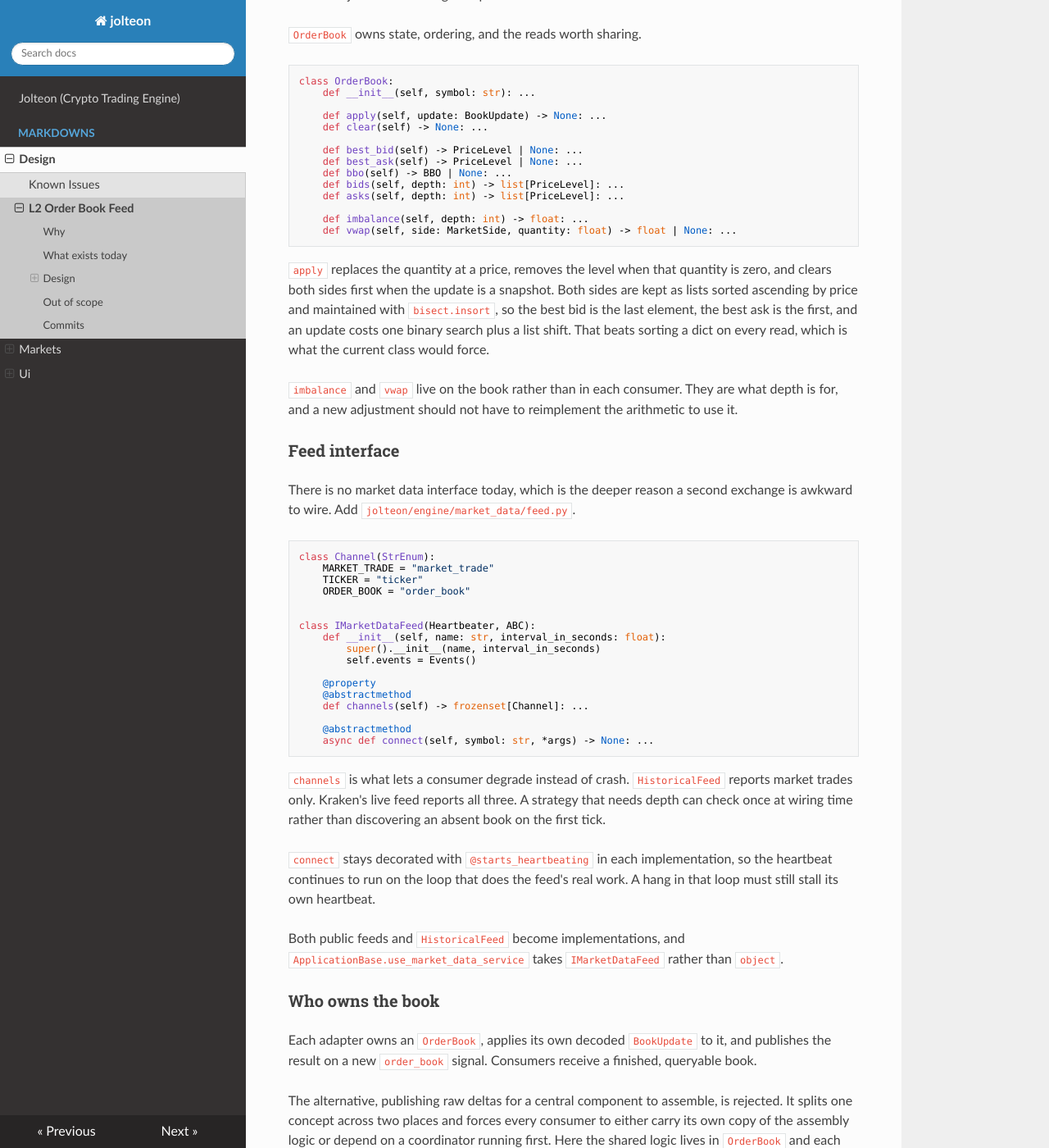
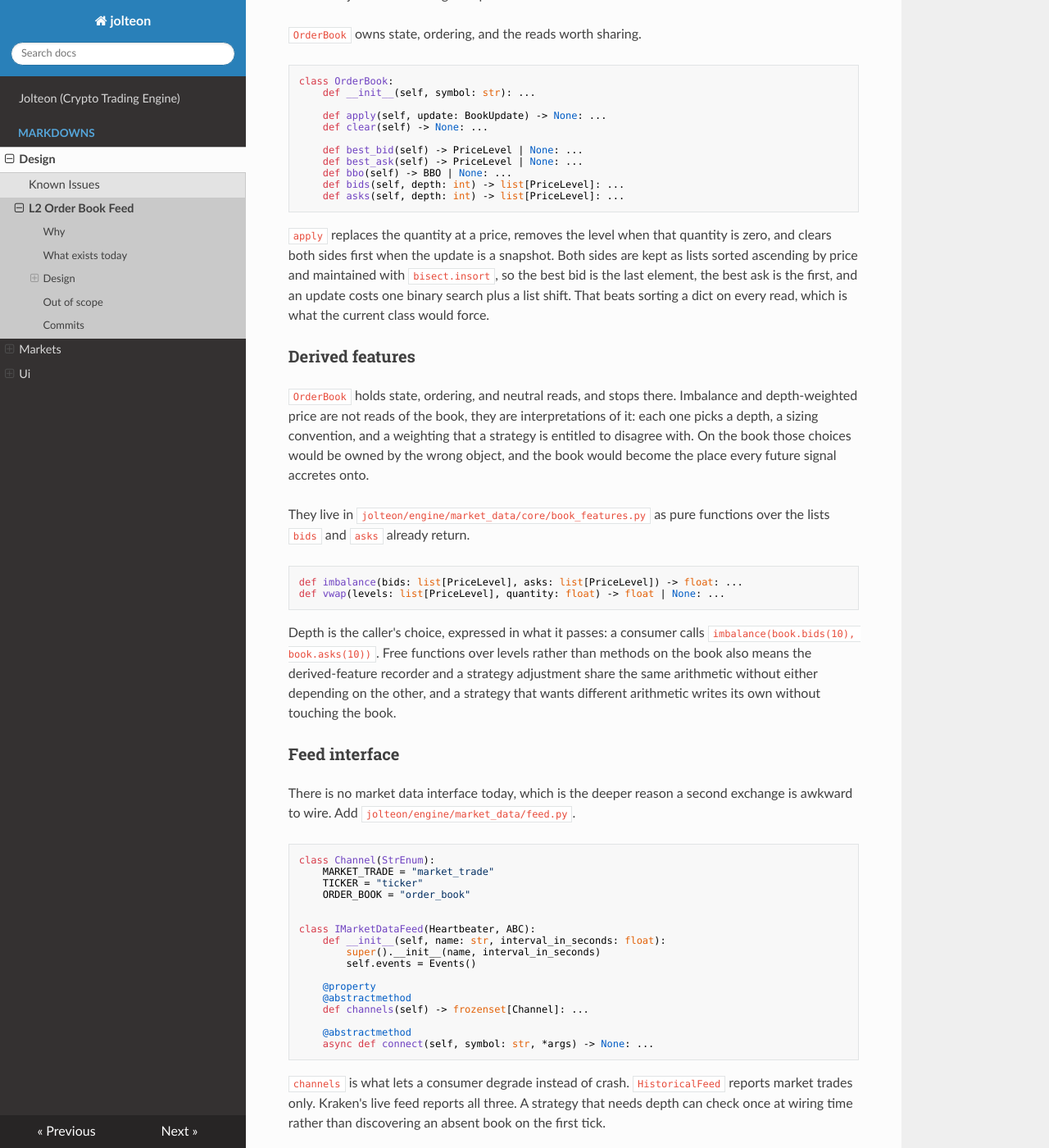
Before and after one commit to zhanghaowx/crypto-trading-engine, an MkDocs documentation site: the page built from docs/markdowns/design/l2-order-book-feed.md, in a window 1280 px wide and 1400 px high, scrolled down 1378 px. Shown: the whole window at 82% size. Built offline with MkDocs 1.6.1, drawn with Linux system fonts in a browser that asks for light colours; nearby versions of some CDN libraries; some of the changed text lies outside the part shown.

Commit message:
docs: move imbalance and vwap off OrderBook in the L2 plan
They are interpretations of the book, not reads of it: each picks a
depth, a sizing convention, and a weighting a strategy may disagree
with. Keeping them on the book would make it the place every future
signal accretes onto.

Co-Authored-By: Claude Opus 5 <noreply@anthropic.com>

````diff
--- a/docs/markdowns/design/l2-order-book-feed.md
+++ b/docs/markdowns/design/l2-order-book-feed.md
@@ -80,9 +80,6 @@ class OrderBook:
     def bbo(self) -> BBO | None: ...
     def bids(self, depth: int) -> list[PriceLevel]: ...
     def asks(self, depth: int) -> list[PriceLevel]: ...
-
-    def imbalance(self, depth: int) -> float: ...
-    def vwap(self, side: MarketSide, quantity: float) -> float | None: ...
 ```
 
 `apply` replaces the quantity at a price, removes the level when that
@@ -93,9 +90,29 @@ best ask is the first, and an update costs one binary search plus a list
 shift. That beats sorting a dict on every read, which is what the current
 class would force.
 
-`imbalance` and `vwap` live on the book rather than in each consumer.
-They are what depth is for, and a new adjustment should not have to
-reimplement the arithmetic to use it.
+### Derived features
+
+`OrderBook` holds state, ordering, and neutral reads, and stops there.
+Imbalance and depth-weighted price are not reads of the book, they are
+interpretations of it: each one picks a depth, a sizing convention, and a
+weighting that a strategy is entitled to disagree with. On the book those
+choices would be owned by the wrong object, and the book would become the
+place every future signal accretes onto.
+
+They live in `jolteon/engine/market_data/core/book_features.py` as pure
+functions over the lists `bids` and `asks` already return.
+
+```python
+def imbalance(bids: list[PriceLevel], asks: list[PriceLevel]) -> float: ...
+def vwap(levels: list[PriceLevel], quantity: float) -> float | None: ...
+```
+
+Depth is the caller's choice, expressed in what it passes: a consumer
+calls `imbalance(book.bids(10), book.asks(10))`. Free functions over
+levels rather than methods on the book also means the derived-feature
+recorder and a strategy adjustment share the same arithmetic without
+either depending on the other, and a strategy that wants different
+arithmetic writes its own without touching the book.
 
 ### Feed interface
 
@@ -224,7 +241,8 @@ flicker between two views of it.
 1. Rewrite `OrderBook` as a real L2 book with snapshot and update
    application, ordering, and BBO accessors. Replace its test; the class
    has no callers to update.
-2. Add `imbalance` and `vwap` reads to `OrderBook`.
+2. Add `book_features` with `imbalance` and `vwap` as pure functions
+   over price levels.
 3. Add `IMarketDataFeed` and `Channel`. Make the public feed and
    `HistoricalFeed` implement it, and type `ApplicationBase._md` to it.
 4. Add the `order_book` signal to `Events`.
````
